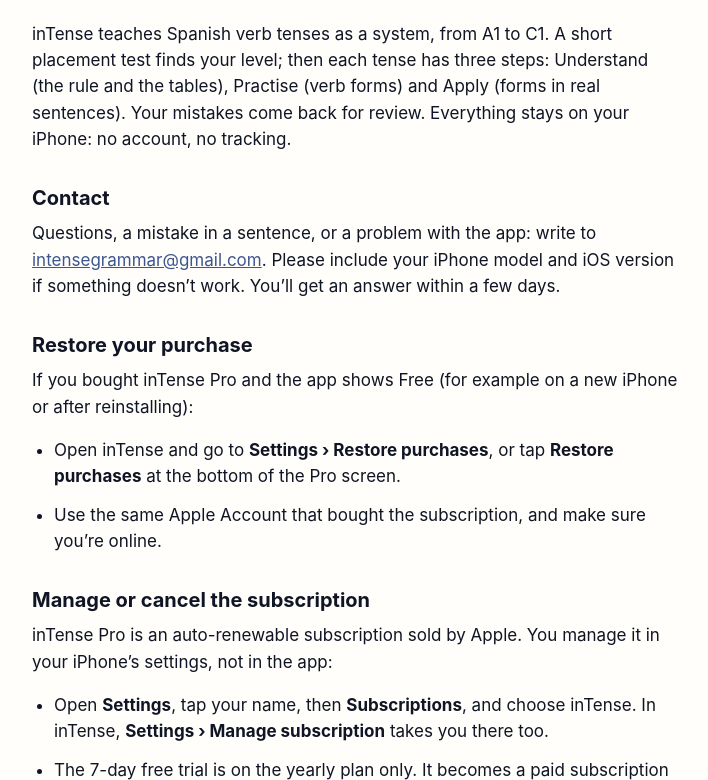
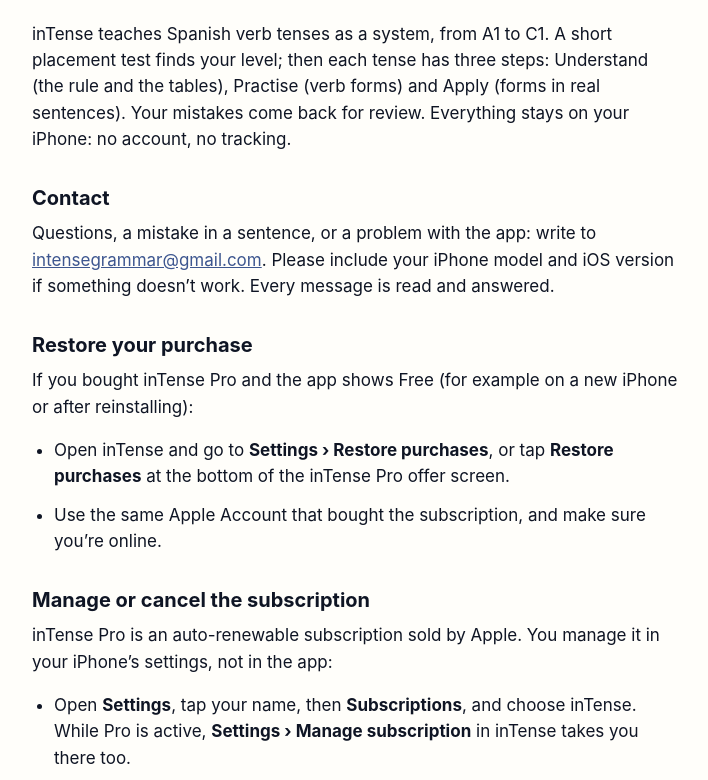
Before and after one commit to dsnaydina/intense-legal, a plain HTML site: page support.html in a window 1280 px wide. Shown: the part 162-942 px from the top of the page, without its empty margins (284-992 px from the left). Drawn offline with Linux system fonts and the light colour scheme.

Commit message:
Support page: wording

```diff
--- a/support.html
+++ b/support.html
@@ -15,19 +15,19 @@
 <p>inTense teaches Spanish verb tenses as a system, from A1 to C1. A short placement test finds your level; then each tense has three steps: Understand (the rule and the tables), Practise (verb forms) and Apply (forms in real sentences). Your mistakes come back for review. Everything stays on your iPhone: no account, no tracking.</p>
 
 <h2>Contact</h2>
-<p>Questions, a mistake in a sentence, or a problem with the app: write to <a href="mailto:intensegrammar@gmail.com">intensegrammar@gmail.com</a>. Please include your iPhone model and iOS version if something doesn’t work. You’ll get an answer within a few days.</p>
+<p>Questions, a mistake in a sentence, or a problem with the app: write to <a href="mailto:intensegrammar@gmail.com">intensegrammar@gmail.com</a>. Please include your iPhone model and iOS version if something doesn’t work. Every message is read and answered.</p>
 
 <h2>Restore your purchase</h2>
 <p>If you bought inTense Pro and the app shows Free (for example on a new iPhone or after reinstalling):</p>
 <ul>
-<li>Open inTense and go to <strong>Settings › Restore purchases</strong>, or tap <strong>Restore purchases</strong> at the bottom of the Pro screen.</li>
+<li>Open inTense and go to <strong>Settings › Restore purchases</strong>, or tap <strong>Restore purchases</strong> at the bottom of the inTense Pro offer screen.</li>
 <li>Use the same Apple Account that bought the subscription, and make sure you’re online.</li>
 </ul>
 
 <h2>Manage or cancel the subscription</h2>
 <p>inTense Pro is an auto-renewable subscription sold by Apple. You manage it in your iPhone’s settings, not in the app:</p>
 <ul>
-<li>Open <strong>Settings</strong>, tap your name, then <strong>Subscriptions</strong>, and choose inTense. In inTense, <strong>Settings › Manage subscription</strong> takes you there too.</li>
+<li>Open <strong>Settings</strong>, tap your name, then <strong>Subscriptions</strong>, and choose inTense. While Pro is active, <strong>Settings › Manage subscription</strong> in inTense takes you there too.</li>
 <li>The 7-day free trial is on the yearly plan only. It becomes a paid subscription when the trial ends unless you cancel at least 24 hours before.</li>
 <li>When Pro ends, nothing is deleted: your progress stays, and the Pro features lock.</li>
 <li>Refunds are handled by Apple: <a href="https://reportaproblem.apple.com">reportaproblem.apple.com</a>.</li>
```
